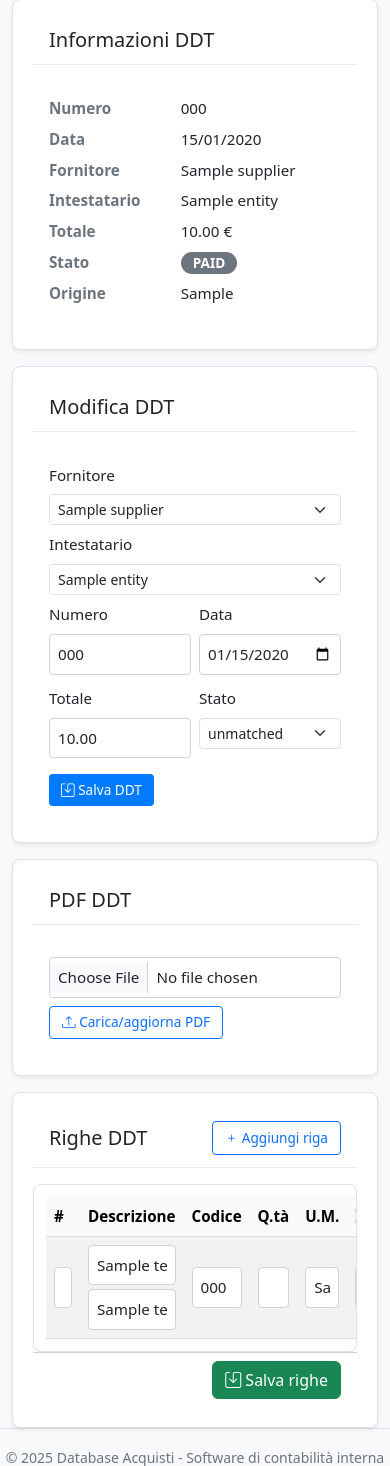
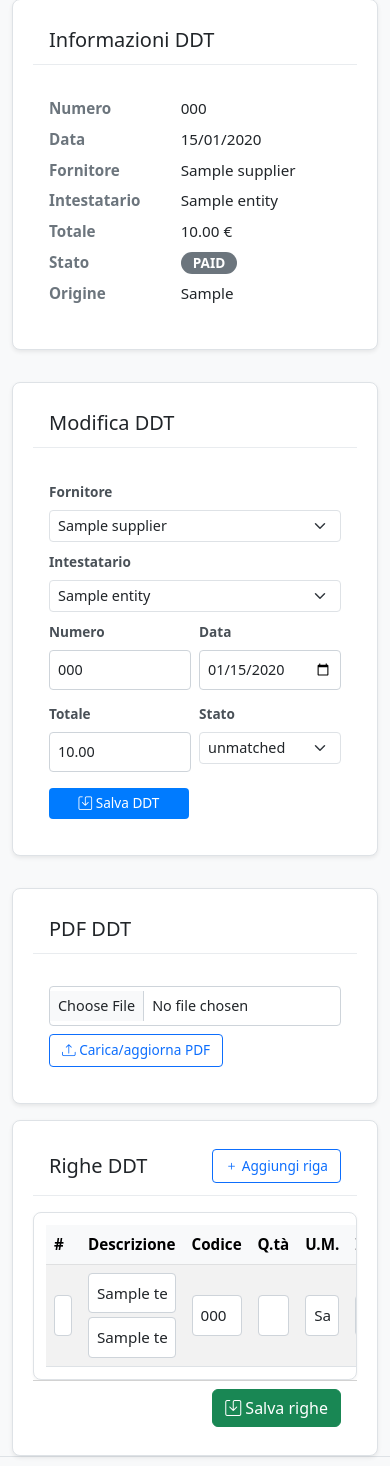
Before and after one commit to PierPaoloPastore/Progetto_Database_Acquisti, a Flask app: page /delivery-notes/1 in a window 390 px wide; the page is wider, and only the part inside the window is pictured. Shown: the part 151-1617 px from the top of that part. Run offline with Flask 3, Linux system fonts and the light colour scheme; tables that the repository leaves empty hold one stand-in row (values such as "Sample post"); parts of the project's set-up code (start-up, migrations or seed data) failed here and were passed over; some libraries are stand-ins or nearby versions.

Commit message:
Add delivery notes CSS and include in template
Introduce app/static/css/delivery_notes.css to style the DDT detail page (grid side column, form max-width, label/control/button sizing and a responsive rule). Update app/templates/delivery_notes/detail.html to load the stylesheet via an extra_css block, add the ddt-detail and ddt-side container classes, and apply ddt-form to the edit/upload forms to apply the new styles and improve layout/responsiveness.

```diff
--- /dev/null
+++ b/app/static/css/delivery_notes.css
@@ -0,0 +1,30 @@
+.ddt-detail .ddt-side {
+    display: grid;
+    gap: 1rem;
+}
+
+.ddt-detail .ddt-form {
+    max-width: 420px;
+    margin: 0 auto;
+}
+
+.ddt-detail .ddt-form .form-label {
+    font-size: 0.85rem;
+    font-weight: 600;
+    color: #495057;
+}
+
+.ddt-detail .ddt-form .form-control,
+.ddt-detail .ddt-form .form-select {
+    font-size: 0.9rem;
+}
+
+.ddt-detail .ddt-form .btn {
+    min-width: 140px;
+}
+
+@media (max-width: 992px) {
+    .ddt-detail .ddt-form {
+        max-width: 100%;
+    }
+}
--- a/app/templates/delivery_notes/detail.html
+++ b/app/templates/delivery_notes/detail.html
@@ -2,8 +2,12 @@
 
 {% block title %}DDT #{{ note.id }} - Dettaglio{% endblock %}
 
+{% block extra_css %}
+<link rel="stylesheet" href="{{ url_for('static', filename='css/delivery_notes.css') }}">
+{% endblock %}
+
 {% block content %}
-<div class="container-fluid">
+<div class="container-fluid ddt-detail">
     <div class="d-flex justify-content-between align-items-center mb-3">
         <div>
             <h1 class="mb-0"><i class="bi bi-truck"></i> DDT #{{ note.id }}</h1>
@@ -26,7 +30,7 @@
     </div>
 
     <div class="row g-3">
-        <div class="col-lg-4">
+        <div class="col-lg-4 ddt-side">
             <div class="card shadow-sm">
                 <div class="card-header bg-white">
                     <h5 class="mb-0">Informazioni DDT</h5>
@@ -55,7 +59,7 @@
                 <div class="card-header bg-white">
                     <h5 class="mb-0">Modifica DDT</h5>
                 </div>
-                <form method="POST" class="card-body">
+                <form method="POST" class="card-body ddt-form">
                     <input type="hidden" name="action" value="update_info">
                     <div class="mb-2">
                         <label class="form-label">Fornitore</label>
@@ -117,7 +121,7 @@
                 <div class="card-header bg-white">
                     <h5 class="mb-0">PDF DDT</h5>
                 </div>
-                <form method="POST" enctype="multipart/form-data" class="card-body">
+                <form method="POST" enctype="multipart/form-data" class="card-body ddt-form">
                     <input type="hidden" name="action" value="upload_file">
                     <div class="mb-2">
                         <input type="file" name="file" accept="application/pdf" class="form-control form-control-sm">
```
